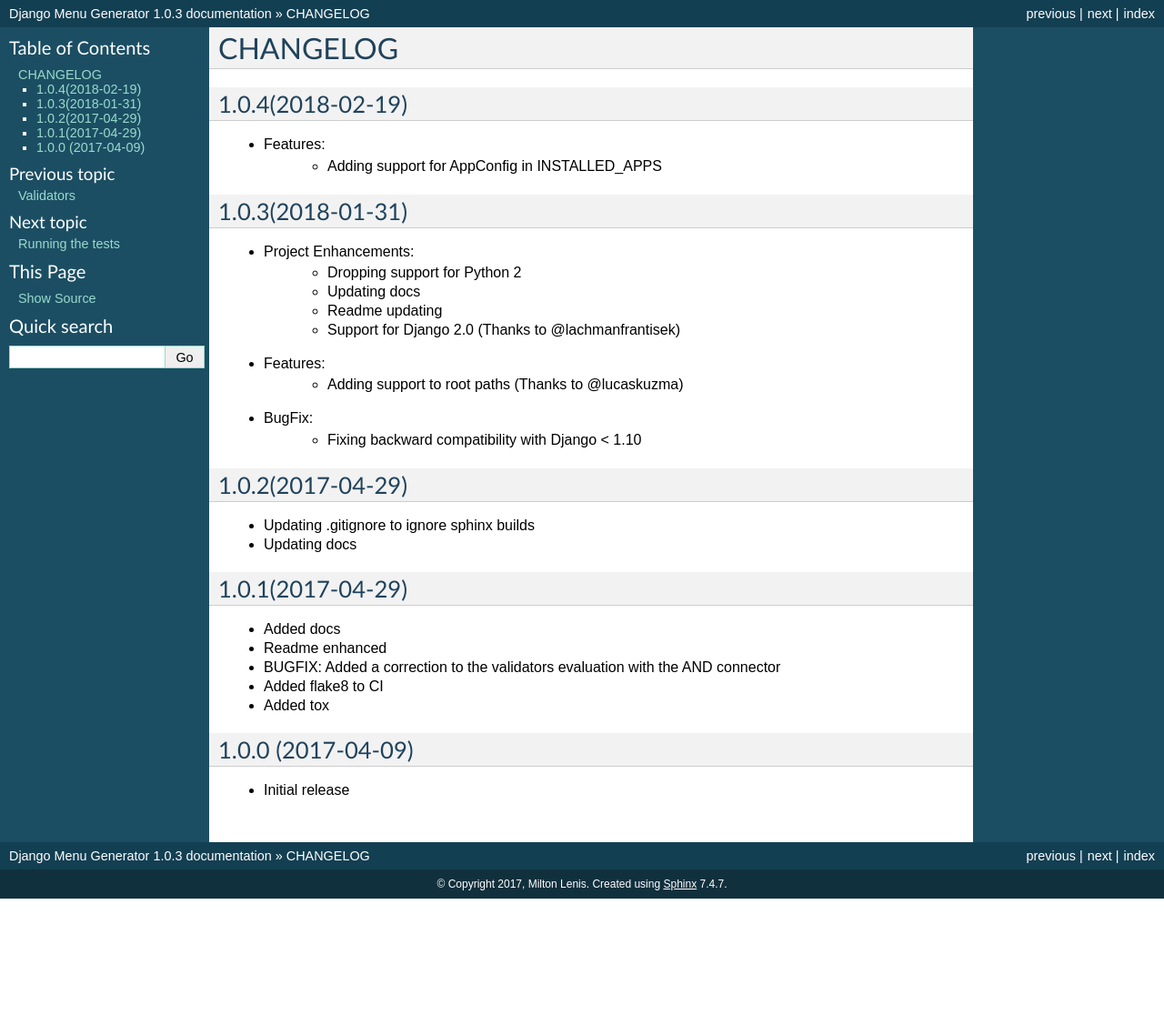
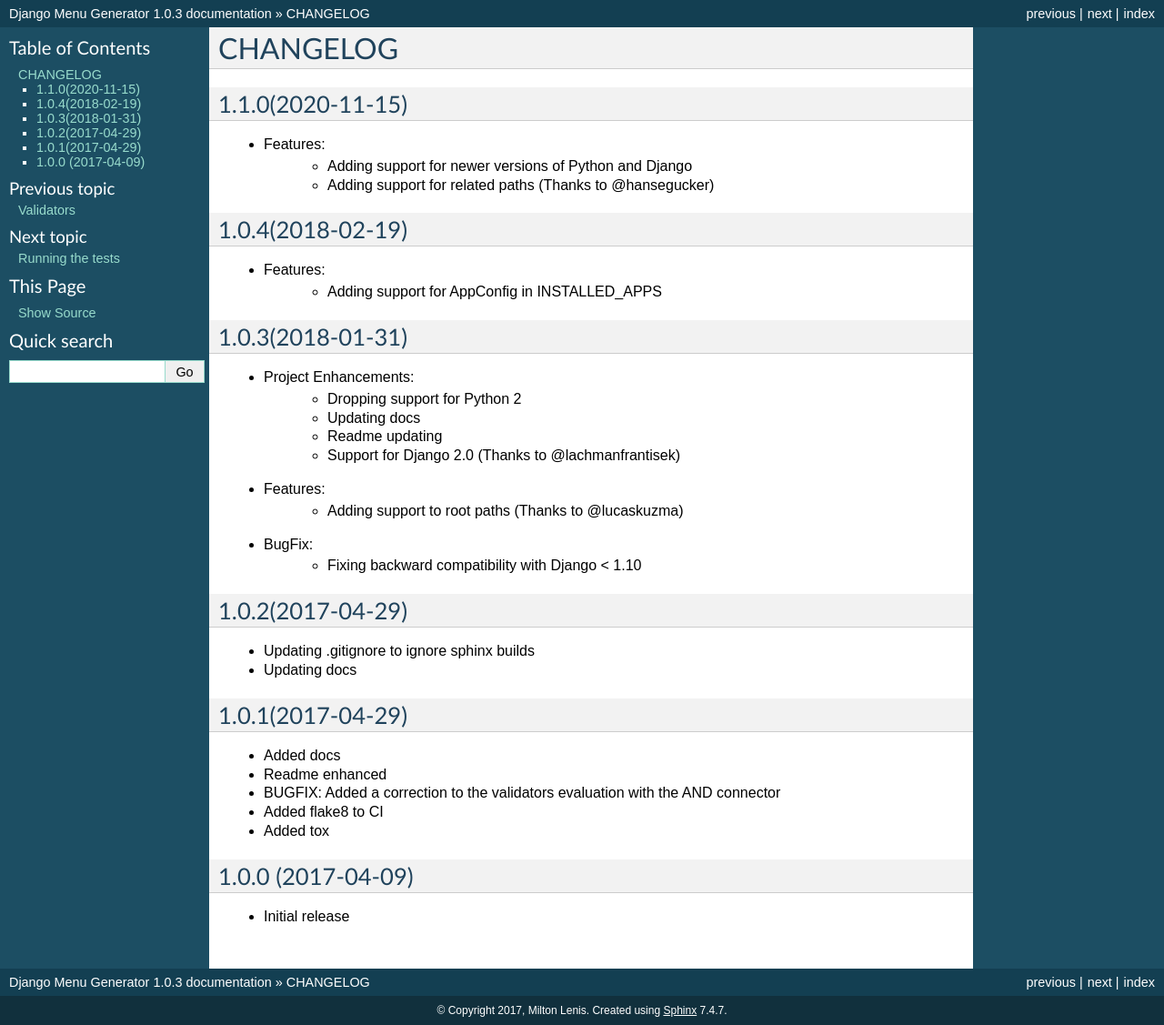
Before and after one commit to LaLogiaDePython/django-menu-generator, a Sphinx documentation site: the page built from docs/changelog.rst, in a window 1280 px wide. Shown: the whole page at 91% size. Built offline with Sphinx 7.4.7, drawn with Linux system fonts in a browser that asks for light colours; before the commit the page ends 988 px from its top, so only the background shows below that.

Commit message:
Removing flake8 from Travis and bumping up version and adding changelog

```diff
--- a/docs/changelog.rst
+++ b/docs/changelog.rst
@@ -1,5 +1,12 @@
 CHANGELOG
 =========
+
+1.1.0(2020-11-15)
+-----------------
+
+- Features:
+    - Adding support for newer versions of Python and Django
+    - Adding support for related paths (Thanks to @hansegucker)
 
 1.0.4(2018-02-19)
 -----------------
--- a/menu_generator/__init__.py
+++ b/menu_generator/__init__.py
@@ -1,5 +1,5 @@
 __author__ = 'Milton Lenis'
 __description__ = 'A straightforward menu generator for Django'
-__version__ = '1.0.4'
+__version__ = '1.1.0'
 
 default_app_config = 'menu_generator.apps.MenuAppConfig'
```
Also changed, not shown: .travis.yml.
